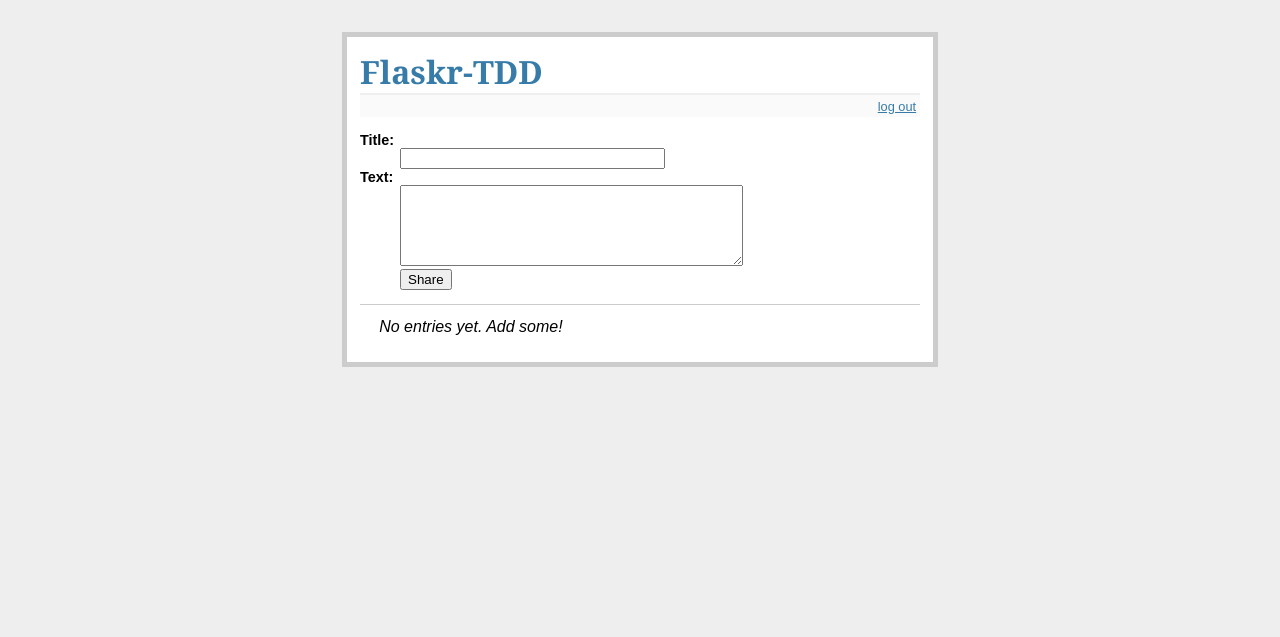
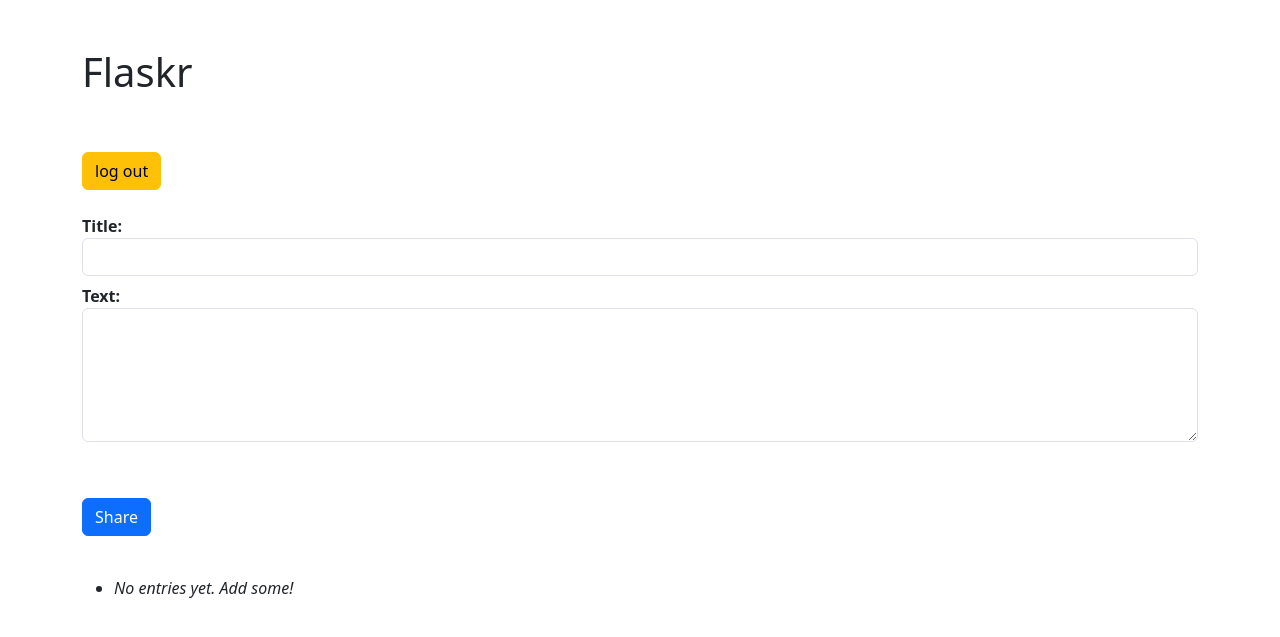
Before and after one commit to SamiNajim2/flaskr-tdd, a Flask app: page / in a window 1280 px wide. Shown: the top 637 px of the page. Run offline with Flask 3, Linux system fonts and the light colour scheme; the visitor is signed in with stand-in values (Sample User, id 1); data that the repository does not hold is empty.

Commit message:
Switch templates to Bootstrap and remove local stylesheet

```diff
--- a/project/templates/index.html
+++ b/project/templates/index.html
@@ -5,36 +5,58 @@
     <link
       rel="stylesheet"
       type="text/css"
-      href="{{ url_for('static', filename='style.css') }}"
+      href="https://cdn.jsdelivr.net/npm/bootstrap@5.3.2/dist/css/bootstrap.min.css"
     />
   </head>
   <body>
-    <div class="page">
-      <h1>Flaskr-TDD</h1>
+    <div class="container">
+      <br /><br />
+      <h1>Flaskr</h1>
+      <br /><br />
 
-      <div class="metanav">
-        {% if not session.logged_in %}
-        <a href="{{ url_for('login') }}">log in</a>
-        {% else %}
-        <a href="{{ url_for('logout') }}">log out</a>
-        {% endif %}
-      </div>
+      {% if not session.logged_in %}
+      <a class="btn btn-success" role="button" href="{{ url_for('login') }}">log in</a>
+      {% else %}
+      <a class="btn btn-warning" role="button" href="{{ url_for('logout') }}">log out</a>
+      {% endif %}
+
+      <br /><br />
 
       {% for message in get_flashed_messages() %}
-      <div class="flash">{{ message }}</div>
+      <div class="flash alert alert-success col-sm-4" role="success">
+        {{ message }}
+      </div>
       {% endfor %}
 
       {% if session.logged_in %}
-      <form action="{{ url_for('add_entry') }}" method="post" class="add-entry">
+      <form
+        action="{{ url_for('add_entry') }}"
+        method="post"
+        class="add-entry form-group"
+      >
         <dl>
           <dt>Title:</dt>
-          <dd><input type="text" size="30" name="title" /></dd>
+          <dd>
+            <input type="text" size="30" name="title" class="form-control col-sm-4" />
+          </dd>
           <dt>Text:</dt>
-          <dd><textarea name="text" rows="5" cols="40"></textarea></dd>
-          <dd><input type="submit" value="Share" /></dd>
+          <dd>
+            <textarea
+              name="text"
+              rows="5"
+              cols="40"
+              class="form-control col-sm-4"
+            ></textarea>
+          </dd>
+          <br /><br />
+          <dd>
+            <input type="submit" class="btn btn-primary" value="Share" />
+          </dd>
         </dl>
       </form>
       {% endif %}
+
+      <br />
 
       <ul class="entries">
         {% for entry in entries %}
```
Also changed, not shown: project/templates/login.html (+26 -17 lines), flaskr.db, test.db.
